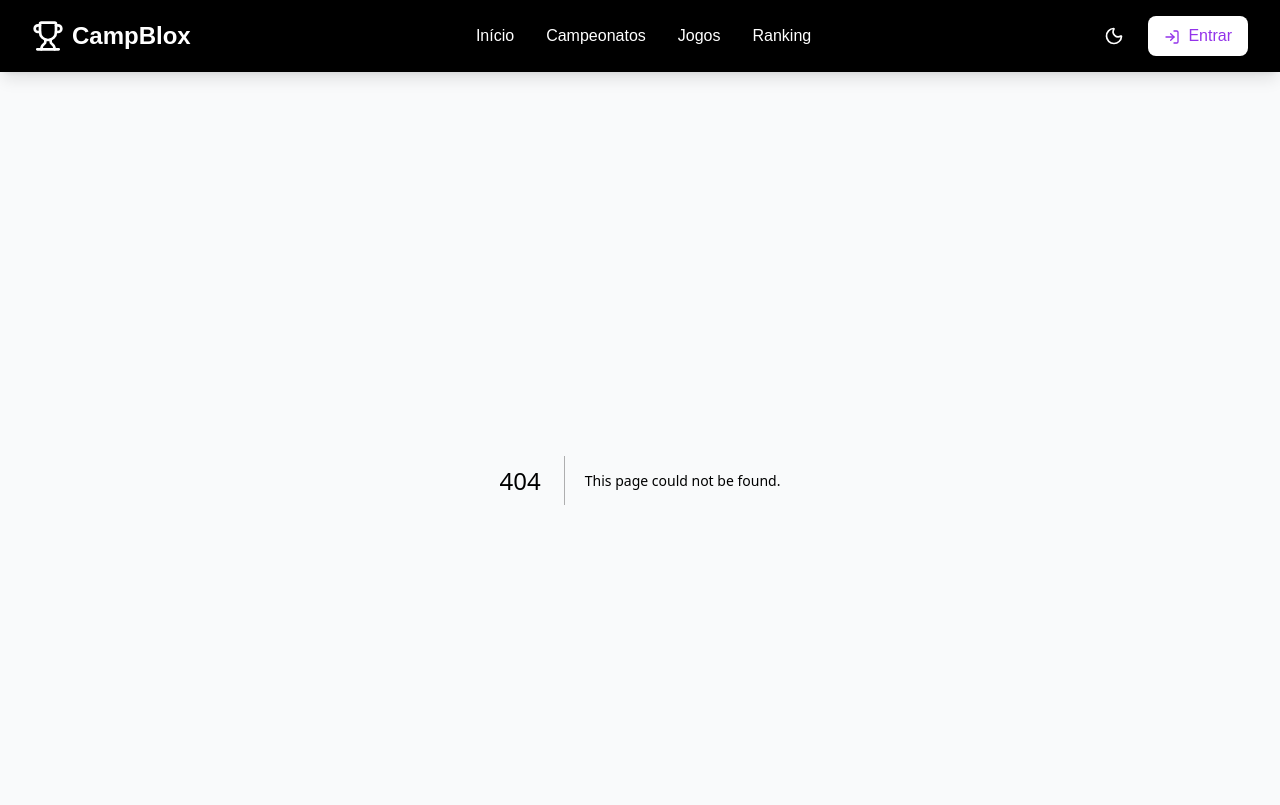
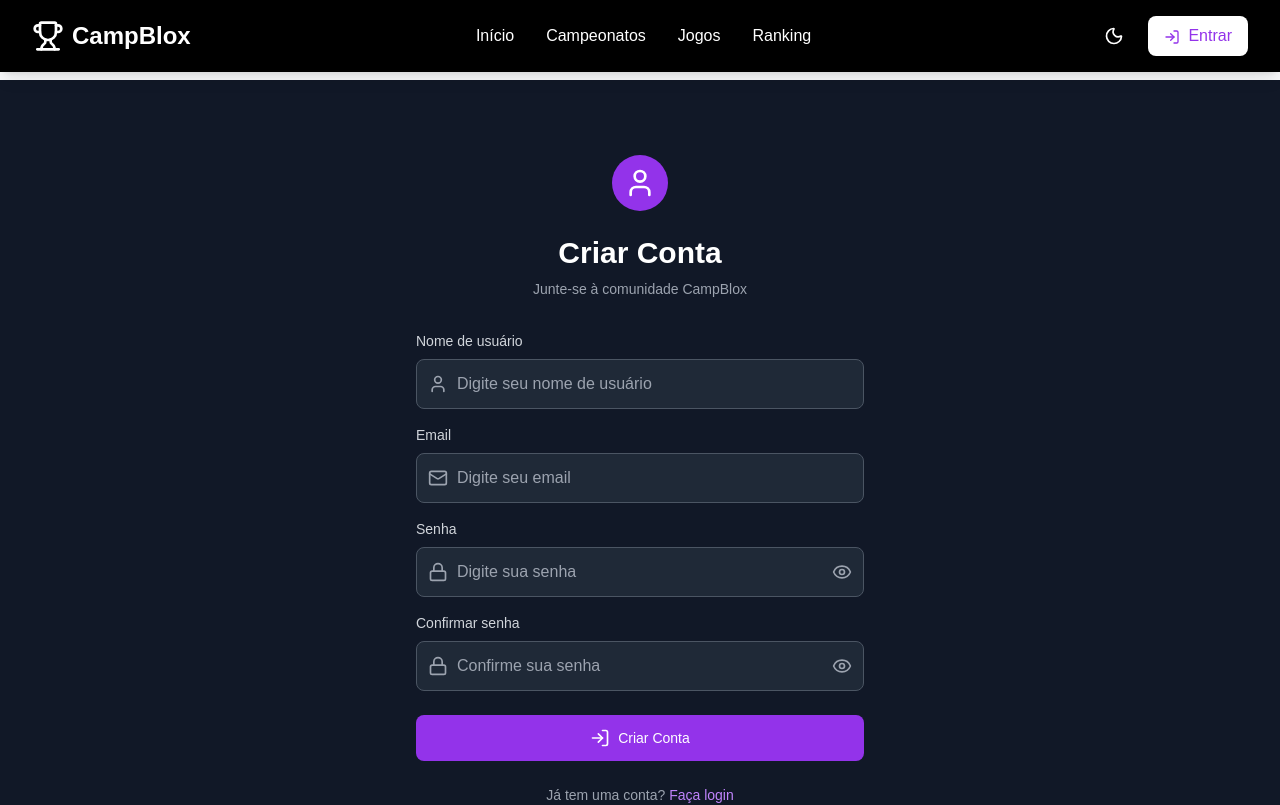
Before and after one commit to nenemfvl/CampBlox, a Next.js app: page /register in a window 1280 px wide. Before the commit this address had no page. Shown: the top 805 px of the page. Built offline with nearby package versions, Linux system fonts and the light colour scheme.

Commit message:
feat: adicionar pÃ¡gina de registro com formulÃ¡rio completo

```diff
--- /dev/null
+++ b/src/app/register/page.tsx
@@ -0,0 +1,215 @@
+'use client'
+
+import { useState } from 'react'
+import { useRouter } from 'next/navigation'
+import { User, Mail, Lock, Eye, EyeOff, LogIn } from 'lucide-react'
+import { useAuth } from '@/contexts/AuthContext'
+
+export default function RegisterPage() {
+  const [formData, setFormData] = useState({
+    username: '',
+    email: '',
+    password: '',
+    confirmPassword: ''
+  })
+  const [showPassword, setShowPassword] = useState(false)
+  const [showConfirmPassword, setShowConfirmPassword] = useState(false)
+  const [loading, setLoading] = useState(false)
+  const [error, setError] = useState('')
+
+  const router = useRouter()
+  const { login } = useAuth()
+
+  const handleSubmit = async (e: React.FormEvent) => {
+    e.preventDefault()
+    setLoading(true)
+    setError('')
+
+    // Validações básicas
+    if (formData.password !== formData.confirmPassword) {
+      setError('As senhas não coincidem')
+      setLoading(false)
+      return
+    }
+
+    if (formData.password.length < 6) {
+      setError('A senha deve ter pelo menos 6 caracteres')
+      setLoading(false)
+      return
+    }
+
+    try {
+      // Simular registro (em um sistema real, isso seria uma chamada para a API)
+      const newUser = {
+        id: Date.now(),
+        username: formData.username,
+        email: formData.email,
+        avatar: null,
+        createdAt: new Date().toISOString()
+      }
+
+      // Fazer login automaticamente após registro
+      login(newUser)
+
+      // Redirecionar para a página inicial
+      router.push('/')
+    } catch (err) {
+      setError('Erro ao criar conta. Tente novamente.')
+    } finally {
+      setLoading(false)
+    }
+  }
+
+  const handleInputChange = (e: React.ChangeEvent<HTMLInputElement>) => {
+    setFormData({
+      ...formData,
+      [e.target.name]: e.target.value
+    })
+  }
+
+  return (
+    <div className="min-h-screen bg-gray-900 dark:bg-gray-900 flex items-center justify-center py-12 px-4 sm:px-6 lg:px-8">
+      <div className="max-w-md w-full space-y-8">
+        <div>
+          <div className="flex justify-center">
+            <div className="bg-purple-600 p-3 rounded-full">
+              <User className="h-8 w-8 text-white" />
+            </div>
+          </div>
+          <h2 className="mt-6 text-center text-3xl font-bold text-white">
+            Criar Conta
+          </h2>
+          <p className="mt-2 text-center text-sm text-gray-400">
+            Junte-se à comunidade CampBlox
+          </p>
+        </div>
+
+        <form className="mt-8 space-y-6" onSubmit={handleSubmit}>
+          {error && (
+            <div className="bg-red-900 text-red-200 p-4 rounded-lg text-sm">
+              {error}
+            </div>
+          )}
+
+          <div className="space-y-4">
+            <div>
+              <label htmlFor="username" className="block text-sm font-medium text-gray-300 mb-2">
+                Nome de usuário
+              </label>
+              <div className="relative">
+                <input
+                  id="username"
+                  name="username"
+                  type="text"
+                  required
+                  value={formData.username}
+                  onChange={handleInputChange}
+                  className="w-full pl-10 pr-4 py-3 bg-gray-800 text-white rounded-lg border border-gray-600 focus:border-purple-500 focus:outline-none focus:ring-1 focus:ring-purple-500"
+                  placeholder="Digite seu nome de usuário"
+                />
+                <User className="absolute left-3 top-1/2 transform -translate-y-1/2 h-5 w-5 text-gray-400" />
+              </div>
+            </div>
+
+            <div>
+              <label htmlFor="email" className="block text-sm font-medium text-gray-300 mb-2">
+                Email
+              </label>
+              <div className="relative">
+                <input
+                  id="email"
+                  name="email"
+                  type="email"
+                  required
+                  value={formData.email}
+                  onChange={handleInputChange}
+                  className="w-full pl-10 pr-4 py-3 bg-gray-800 text-white rounded-lg border border-gray-600 focus:border-purple-500 focus:outline-none focus:ring-1 focus:ring-purple-500"
+                  placeholder="Digite seu email"
+                />
+                <Mail className="absolute left-3 top-1/2 transform -translate-y-1/2 h-5 w-5 text-gray-400" />
+              </div>
+            </div>
+
+            <div>
+              <label htmlFor="password" className="block text-sm font-medium text-gray-300 mb-2">
+                Senha
+              </label>
+              <div className="relative">
+                <input
+                  id="password"
+                  name="password"
+                  type={showPassword ? 'text' : 'password'}
+                  required
+                  value={formData.password}
+                  onChange={handleInputChange}
+                  className="w-full pl-10 pr-12 py-3 bg-gray-800 text-white rounded-lg border border-gray-600 focus:border-purple-500 focus:outline-none focus:ring-1 focus:ring-purple-500"
+                  placeholder="Digite sua senha"
+                />
+                <Lock className="absolute left-3 top-1/2 transform -translate-y-1/2 h-5 w-5 text-gray-400" />
+                <button
+                  type="button"
+                  onClick={() => setShowPassword(!showPassword)}
+                  className="absolute right-3 top-1/2 transform -translate-y-1/2 text-gray-400 hover:text-gray-300"
+                >
+                  {showPassword ? <EyeOff className="h-5 w-5" /> : <Eye className="h-5 w-5" />}
+                </button>
+              </div>
+            </div>
+
+            <div>
+              <label htmlFor="confirmPassword" className="block text-sm font-medium text-gray-300 mb-2">
+                Confirmar senha
+              </label>
+              <div className="relative">
+                <input
+                  id="confirmPassword"
+                  name="confirmPassword"
+                  type={showConfirmPassword ? 'text' : 'password'}
+                  required
+                  value={formData.confirmPassword}
+                  onChange={handleInputChange}
+                  className="w-full pl-10 pr-12 py-3 bg-gray-800 text-white rounded-lg border border-gray-600 focus:border-purple-500 focus:outline-none focus:ring-1 focus:ring-purple-500"
+                  placeholder="Confirme sua senha"
+                />
+                <Lock className="absolute left-3 top-1/2 transform -translate-y-1/2 h-5 w-5 text-gray-400" />
+                <button
+                  type="button"
+                  onClick={() => setShowConfirmPassword(!showConfirmPassword)}
+                  className="absolute right-3 top-1/2 transform -translate-y-1/2 text-gray-400 hover:text-gray-300"
+                >
+                  {showConfirmPassword ? <EyeOff className="h-5 w-5" /> : <Eye className="h-5 w-5" />}
+                </button>
+              </div>
+            </div>
+          </div>
+
+          <div>
+            <button
+              type="submit"
+              disabled={loading}
+              className="group relative w-full flex justify-center py-3 px-4 border border-transparent text-sm font-medium rounded-lg text-white bg-purple-600 hover:bg-purple-700 focus:outline-none focus:ring-2 focus:ring-offset-2 focus:ring-purple-500 disabled:opacity-50 disabled:cursor-not-allowed transition-colors"
+            >
+              {loading ? (
+                <div className="animate-spin rounded-full h-5 w-5 border-b-2 border-white"></div>
+              ) : (
+                <>
+                  <LogIn className="h-5 w-5 mr-2" />
+                  Criar Conta
+                </>
+              )}
+            </button>
+          </div>
+
+          <div className="text-center">
+            <p className="text-sm text-gray-400">
+              Já tem uma conta?{' '}
+              <a href="/login" className="font-medium text-purple-400 hover:text-purple-300 transition-colors">
+                Faça login
+              </a>
+            </p>
+          </div>
+        </form>
+      </div>
+    </div>
+  )
+}
```
